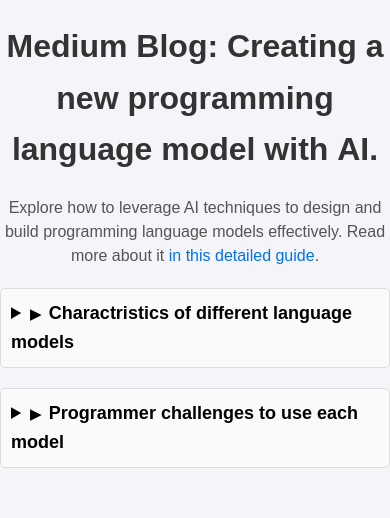
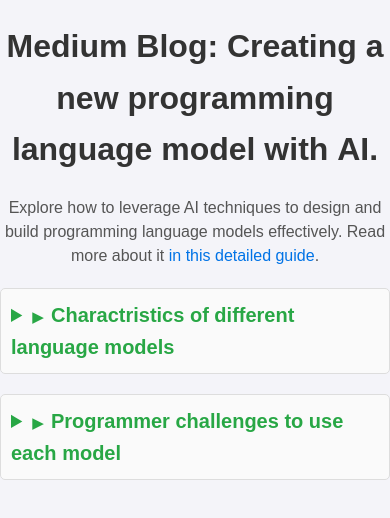
Before and after one commit to john-smith1386/Medium-, a plain HTML site: page Index.html in a window 390 px wide. Drawn offline with Linux system fonts and the light colour scheme.

Commit message:
changing each section color and font size and mobile friendliness

```diff
--- a/style.css
+++ b/style.css
@@ -49,9 +49,14 @@ details {
 }
 
 details summary {
-  font-size: 18px;
+  font-size: 20px; /* Bigger font size */
   font-weight: bold;
   cursor: pointer;
+  color: #28a745; /* Green color for the title */
+}
+
+details summary:hover {
+  text-decoration: underline; /* Optional: underline on hover */
 }
 
 details summary:before {
```
